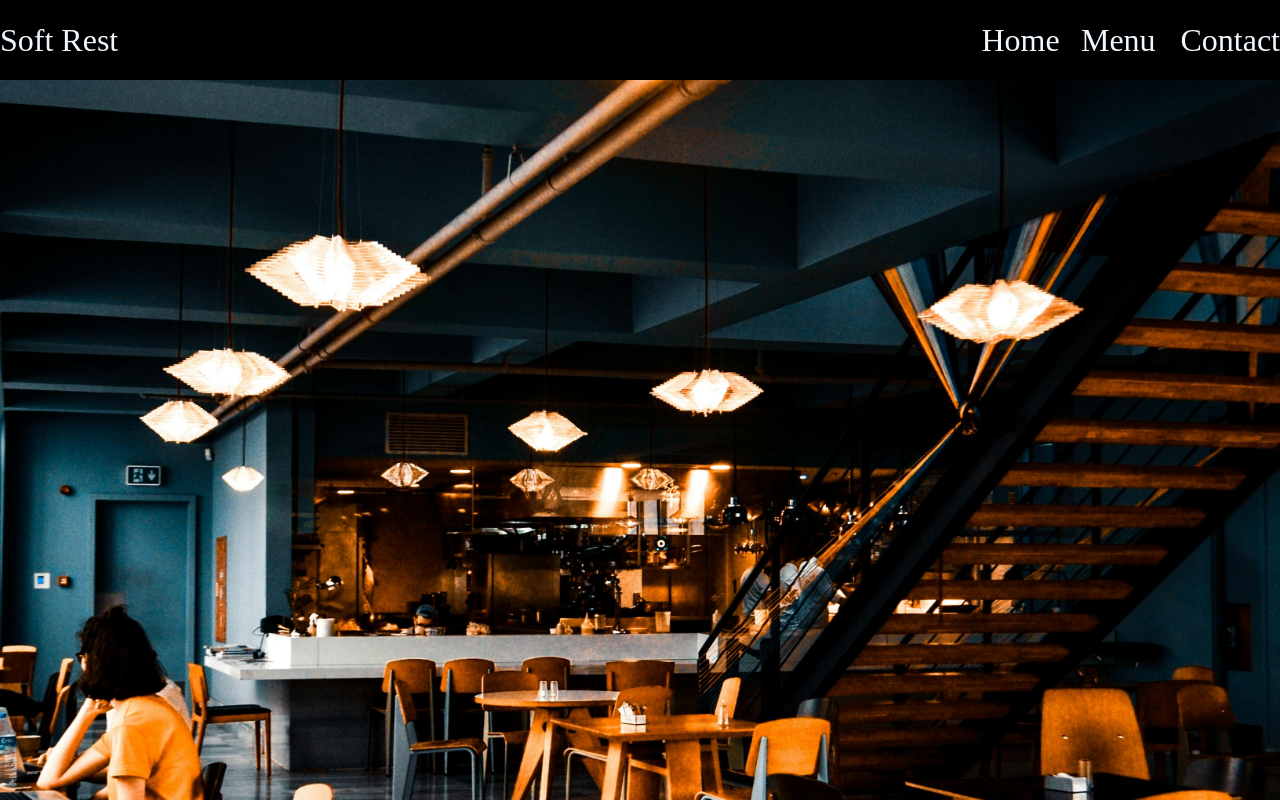
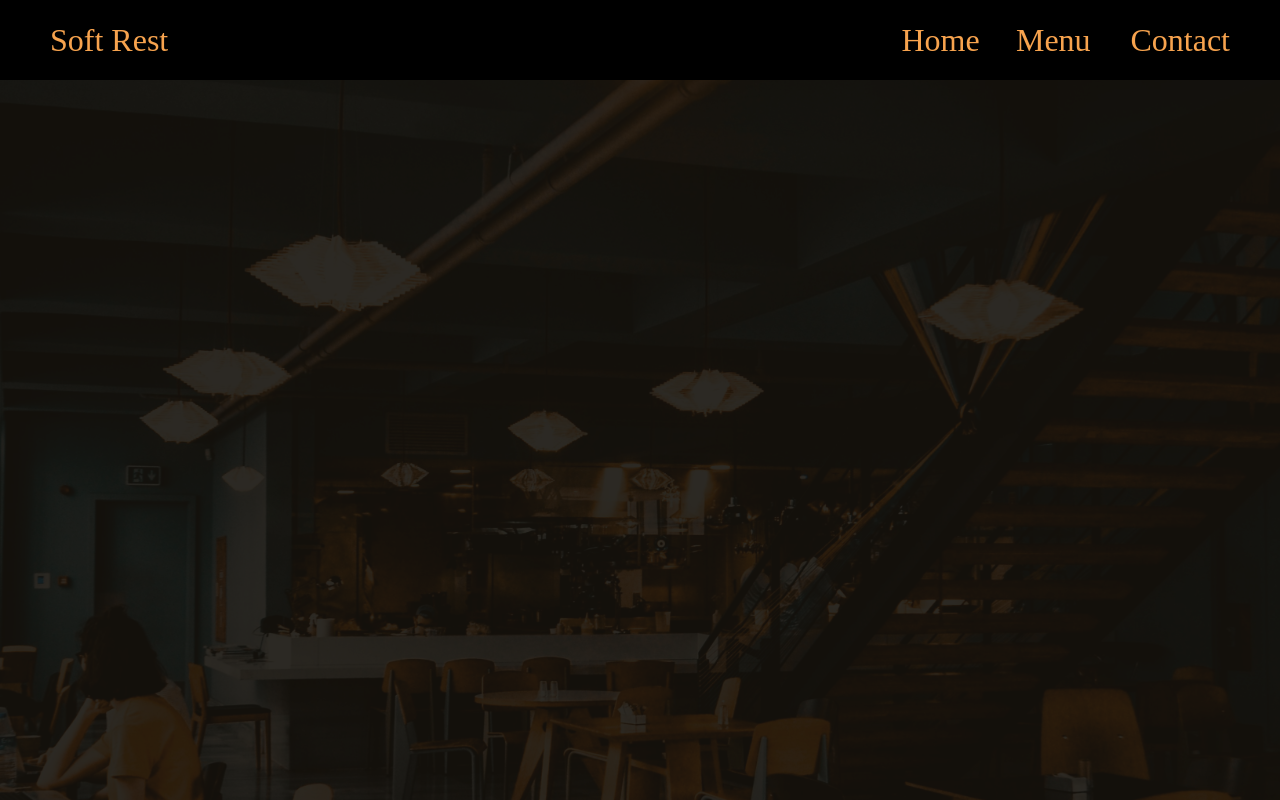
Before and after one commit to StathisPlakakis/Restaurant-Page, a website built with webpack: page src/index.html in a window 1280 px wide. Built offline with nearby package versions, Linux system fonts and the light colour scheme.

Commit message:
Add a black filter for better contrast

```diff
--- a/src/index.html
+++ b/src/index.html
@@ -3,7 +3,7 @@
   <head>
     <meta charset="UTF-8" />
     <meta name="viewport" content="width=device-width, initial-scale=1.0" />
-    <title>Restaurant Page</title>
+    <title>Soft Rest</title>
   </head>
   <body>
     <div class="header">
--- a/src/index.js
+++ b/src/index.js
@@ -10,24 +10,30 @@ class display {
 
     content () {
         const header = document.querySelector('.header');
-
-
         const domain = document.querySelector('header');
         domain.textContent = "Soft Rest";
-
         const navBar = document.querySelector('nav');
+        const content = document.querySelector('#content');
 
         const home = document.createElement('li');
+        home.classList.add('home');
         home.textContent = "Home";
         navBar.appendChild(home);
 
         const menu = document.createElement('li');
+        menu.classList.add('menu');
         menu.textContent = "Menu";
         navBar.appendChild(menu);
 
         const contact = document.createElement('li');
+        contact.classList.add('contact');
         contact.textContent = "Contact";
         navBar.appendChild(contact);
+
+        const blackFilter = document.createElement('div');
+        blackFilter.classList.add('filter');
+        content.appendChild(blackFilter);
+
     }
 
     addContent () {
--- a/src/style.css
+++ b/src/style.css
@@ -1,3 +1,9 @@
+:root {
+    --header-text-color: rgb(247, 163, 78);
+    --filter-color: rgba(22, 18, 13, 0.9);
+}
+
+
 body, img, p, h1, h2, li, header, nav {
     margin: 0;
     padding: 0;
@@ -5,26 +11,30 @@ body, img, p, h1, h2, li, header, nav {
 
 body {
     background-color: black;
-    z-index: 2;
+
 }
 
 .header {
     height: 10vh;
     display: grid;
     grid-template-columns: 1fr 1fr;
-    color: aliceblue;
+    color: var(--header-text-color);
     align-items: center;
     background-color: black;
 }
 
 header {
     font-size: 2rem;
+    margin-left: 50px;
 }
 
 nav {
     justify-self: end;
     display: grid;
     grid-template-columns: repeat(3, 1fr);
+    gap: 15px;
+    margin-right: 50px;
+
 }
 
 nav li {
@@ -36,6 +46,8 @@ nav li {
 
 
 #content {
+    position: relative;
+    z-index: 1;
     height: 90vh;
     background: url(./images/background-image.jpg);
     background-size: cover;
@@ -43,3 +55,10 @@ nav li {
     background-position: center;
     color: aliceblue;
 }
+
+.filter {
+    position: relative;
+    z-index: 2;
+    background-color: var(--filter-color);
+    height: 100%;
+}
```
